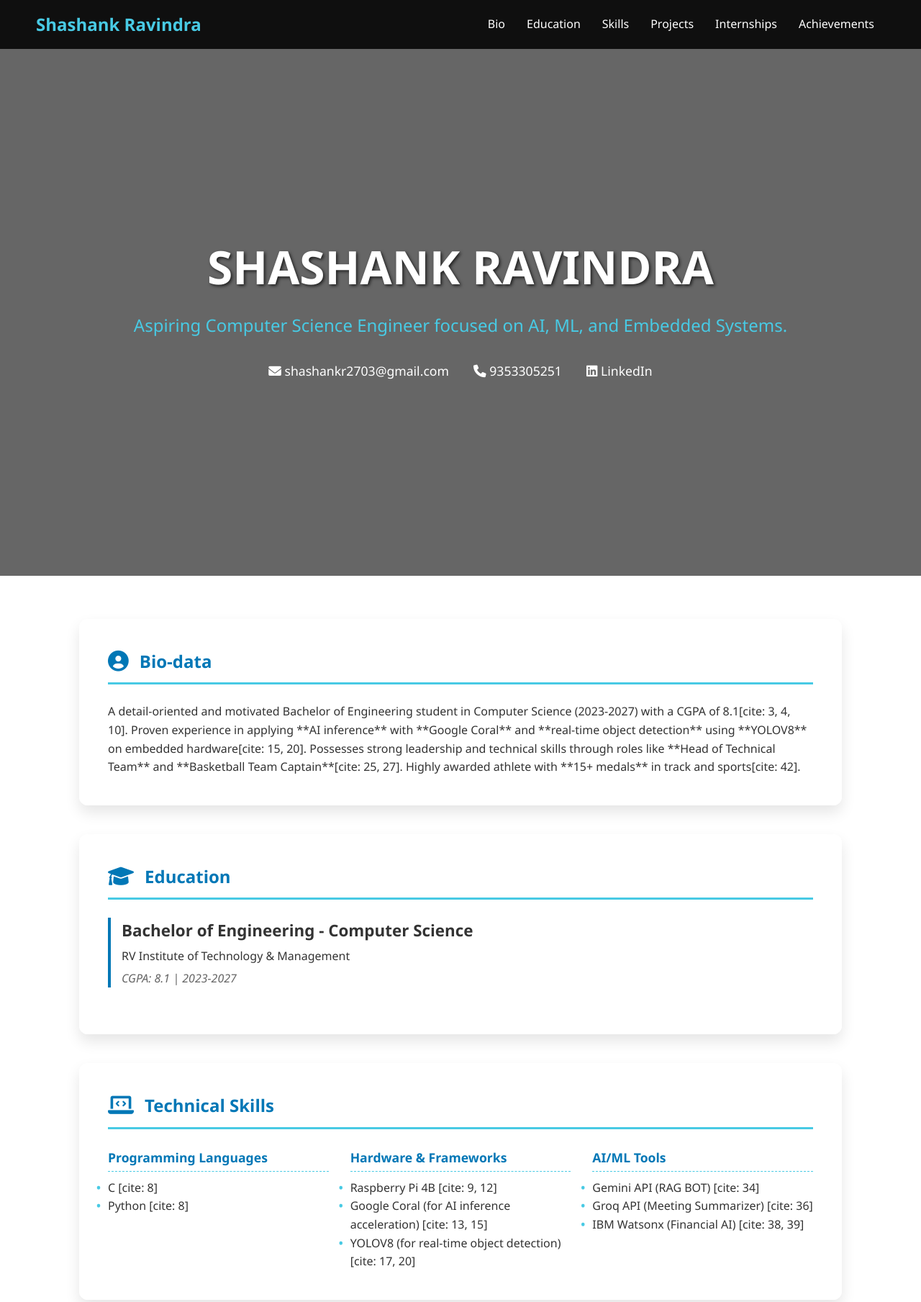
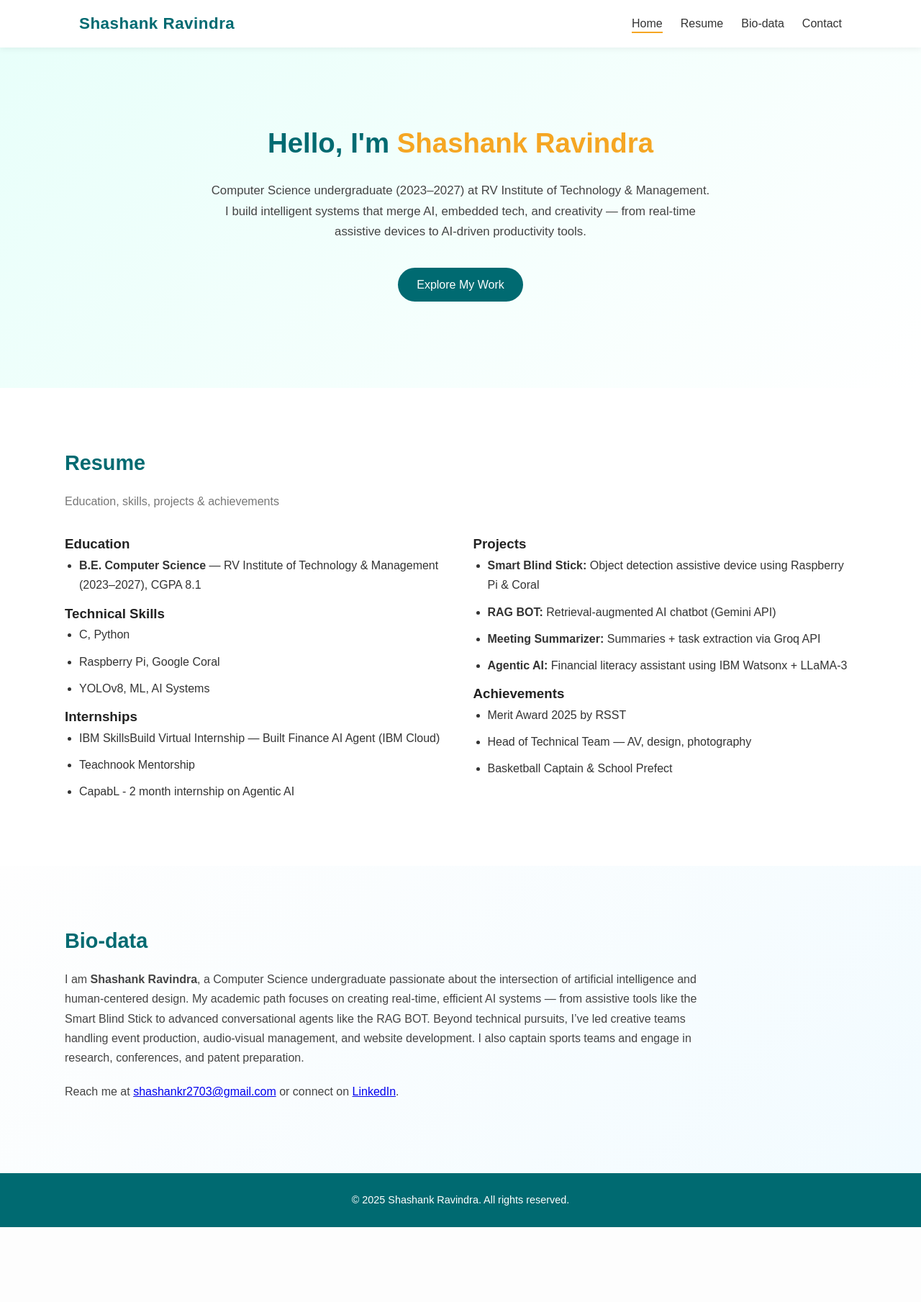
Before and after one commit to Shashank-git-05/shashank-portfolio, a plain HTML site: page index.html in a window 1280 px wide. Shown: the top 1809 px of the page at 72% size. After the commit the page ends 1705 px from the top, so only its background shows below. Drawn offline with Linux system fonts and the light colour scheme.

Commit message:
index.html

```diff
--- a/index.html
+++ b/index.html
@@ -1,146 +1,245 @@
 <!DOCTYPE html>
 <html lang="en">
 <head>
-    <meta charset="UTF-8">
-    <meta name="viewport" content="width=device-width, initial-scale=1.0">
-    <title>Shashank Ravindra - Portfolio</title>
-    <link rel="stylesheet" href="style.css">
-    <link rel="stylesheet" href="https://cdnjs.cloudflare.com/ajax/libs/font-awesome/6.0.0-beta3/css/all.min.css">
+<meta charset="UTF-8" />
+<meta name="viewport" content="width=device-width, initial-scale=1.0" />
+<title>Shashank Ravindra | Portfolio</title>
+
+<style>
+/* ---------- BASIC RESET ---------- */
+* { margin: 0; padding: 0; box-sizing: border-box; font-family: 'Poppins', sans-serif; }
+html { scroll-behavior: smooth; }
+body { background: #fdfdfd; color: #222; line-height: 1.7; overflow-x: hidden; }
+
+/* ---------- NAVBAR ---------- */
+header {
+  position: sticky; top: 0; z-index: 100;
+  background: rgba(255,255,255,0.9);
+  backdrop-filter: blur(10px);
+  box-shadow: 0 3px 8px rgba(0,0,0,0.05);
+}
+nav {
+  max-width: 1100px; margin: auto; padding: 14px 20px;
+  display: flex; justify-content: space-between; align-items: center;
+}
+nav h1 { font-size: 1.4rem; color: #006a71; letter-spacing: 0.5px; }
+nav ul { list-style: none; display: flex; gap: 25px; }
+nav ul a {
+  text-decoration: none; color: #333; font-weight: 500; position: relative;
+  transition: all 0.3s ease;
+}
+nav ul a:hover { color: #006a71; }
+nav ul a.active::after {
+  content: ''; position: absolute; left: 0; bottom: -5px;
+  width: 100%; height: 2px; background: #f5a623;
+}
+
+/* ---------- HERO ---------- */
+.hero {
+  background: linear-gradient(135deg, #e8fffa, #ffffff);
+  padding: 100px 20px 120px; text-align: center;
+}
+.hero h2 {
+  font-size: 2.4rem; color: #006a71;
+  animation: fadeIn 1s ease forwards;
+}
+.hero span { color: #f5a623; }
+.hero p {
+  max-width: 700px; margin: 20px auto 35px;
+  color: #444; font-size: 1.05rem;
+}
+.btn {
+  display: inline-block; padding: 10px 26px;
+  background: #006a71; color: white; text-decoration: none;
+  border-radius: 30px; font-weight: 500;
+  transition: all 0.3s ease;
+}
+.btn:hover { background: #f5a623; color: #003333; transform: translateY(-3px); }
+
+/* ---------- SECTIONS ---------- */
+section {
+  padding: 80px 20px;
+}
+.container {
+  max-width: 1100px; margin: auto;
+}
+h2 {
+  font-size: 1.8rem; color: #006a71; margin-bottom: 15px;
+}
+.muted { color: #777; margin-bottom: 30px; }
+
+/* ---------- RESUME SECTION ---------- */
+.resume {
+  background: #ffffff;
+}
+.resume .grid {
+  display: grid; gap: 35px; grid-template-columns: repeat(auto-fit, minmax(320px, 1fr));
+}
+.resume ul { margin-left: 20px; }
+.resume li { margin-bottom: 10px; color: #333; }
+
+/* ---------- BIODATA ---------- */
+#biodata {
+  background: linear-gradient(135deg, #fefefe, #f2fbff);
+}
+#biodata p {
+  max-width: 900px; margin-bottom: 20px; color: #444;
+}
+
+/* ---------- CONTACT ---------- */
+#contact {
+  background: #ffffff;
+}
+form {
+  display: flex; flex-direction: column; gap: 15px;
+  max-width: 500px; margin: 0 auto; text-align: center;
+}
+input, textarea {
+  width: 100%; padding: 12px;
+  border: 1px solid #ccc; border-radius: 10px;
+  font-size: 1rem; transition: border-color 0.3s;
+}
+input:focus, textarea:focus { border-color: #006a71; outline: none; }
+button {
+  background: #006a71; color: #fff; border: none;
+  padding: 12px 25px; border-radius: 30px; cursor: pointer;
+  font-weight: 600; transition: all 0.3s ease;
+}
+button:hover { background: #f5a623; color: #003333; transform: translateY(-2px); }
+
+/* ---------- FOOTER ---------- */
+footer {
+  background: #006a71; color: white;
+  text-align: center; padding: 25px 10px; font-size: 0.9rem;
+}
+
+/* ---------- ANIMATIONS ---------- */
+@keyframes fadeIn {
+  from { opacity: 0; transform: translateY(20px); }
+  to { opacity: 1; transform: translateY(0); }
+}
+.reveal { opacity: 0; transform: translateY(40px); transition: all 0.8s ease; }
+.reveal.active { opacity: 1; transform: translateY(0); }
+
+/* ---------- RESPONSIVE ---------- */
+@media (max-width:700px) {
+  .hero h2 { font-size: 1.8rem; }
+  nav ul { gap: 15px; }
+}
+</style>
 </head>
+
 <body>
-
-    <header id="home">
+  <header>
     <nav>
-            <div class="logo">Shashank Ravindra</div>
+      <h1>Shashank Ravindra</h1>
       <ul>
-                <li><a href="#about">Bio</a></li>
-                <li><a href="#education">Education</a></li>
-                <li><a href="#skills">Skills</a></li>
-                <li><a href="#projects">Projects</a></li>
-                <li><a href="#experience">Internships</a></li>
-                <li><a href="#extra">Achievements</a></li>
+        <li><a href="#home" class="active">Home</a></li>
+        <li><a href="#resume">Resume</a></li>
+        <li><a href="#biodata">Bio-data</a></li>
+        <li><a href="#contact">Contact</a></li>
       </ul>
     </nav>
-        <div class="hero-content">
-            <h1>SHASHANK RAVINDRA</h1>
-            <p>Aspiring Computer Science Engineer focused on AI, ML, and Embedded Systems.</p>
-            <div class="contact-info">
-                <a href="mailto:shashankr2703@gmail.com"><i class="fas fa-envelope"></i> shashankr2703@gmail.com</a>
-                <a href="tel:+919353305251"><i class="fas fa-phone"></i> 9353305251</a>
-                <a href="https://linkedin.com/in/shashank-ravindra-20a0a230b" target="_blank"><i class="fab fa-linkedin"></i> LinkedIn</a>
-            </div>
-        </div>
   </header>
 
-    <main class="container">
-        <section id="about" class="card">
-            <h2><i class="fas fa-user-circle"></i> Bio-data</h2>
-            <p>A detail-oriented and motivated Bachelor of Engineering student in Computer Science (2023-2027) with a CGPA of 8.1[cite: 3, 4, 10]. Proven experience in applying **AI inference** with **Google Coral** and **real-time object detection** using **YOLOV8** on embedded hardware[cite: 15, 20]. Possesses strong leadership and technical skills through roles like **Head of Technical Team** and **Basketball Team Captain**[cite: 25, 27]. Highly awarded athlete with **15+ medals** in track and sports[cite: 42].</p>
+  <section id="home" class="hero reveal">
+    <h2>Hello, I'm <span>Shashank Ravindra</span></h2>
+    <p>
+      Computer Science undergraduate (2023–2027) at RV Institute of Technology & Management.
+      I build intelligent systems that merge AI, embedded tech, and creativity — from real-time
+      assistive devices to AI-driven productivity tools.
+    </p>
+    <a href="#resume" class="btn">Explore My Work</a>
   </section>
 
-        <section id="education" class="card">
-            <h2><i class="fas fa-graduation-cap"></i> Education</h2>
-            <div class="timeline-item">
-                <h3>Bachelor of Engineering - Computer Science</h3>
-                <p>RV Institute of Technology & Management</p>
-                <p class="details">CGPA: 8.1 | 2023-2027</p>
-            </div>
-        </section>
+  <section id="resume" class="resume reveal">
+    <div class="container">
+      <h2>Resume</h2>
+      <p class="muted">Education, skills, projects & achievements</p>
+      <div class="grid">
+        <div>
+          <h3>Education</h3>
+          <ul>
+            <li><strong>B.E. Computer Science</strong> — RV Institute of Technology & Management (2023–2027), CGPA 8.1</li>
+          </ul>
 
-        <section id="skills" class="card">
-            <h2><i class="fas fa-laptop-code"></i> Technical Skills</h2>
-            <div class="skills-grid">
-                <div class="skill-category">
-                    <h4>Programming Languages</h4>
+          <h3>Technical Skills</h3>
           <ul>
-                        <li>C [cite: 8]</li>
-                        <li>Python [cite: 8]</li>
+            <li>C, Python</li>
+            <li>Raspberry Pi, Google Coral</li>
+            <li>YOLOv8, ML, AI Systems</li>
+          </ul>
+
+          <h3>Internships</h3>
+          <ul>
+            <li>IBM SkillsBuild Virtual Internship — Built Finance AI Agent (IBM Cloud)</li>
+            <li>Teachnook Mentorship</li>
+	    <li>CapabL - 2 month internship on Agentic AI</li>
           </ul>
         </div>
-                <div class="skill-category">
-                    <h4>Hardware & Frameworks</h4>
+
+        <div>
+          <h3>Projects</h3>
           <ul>
-                        <li>Raspberry Pi 4B [cite: 9, 12]</li>
-                        <li>Google Coral (for AI inference acceleration) [cite: 13, 15]</li>
-                        <li>YOLOV8 (for real-time object detection) [cite: 17, 20]</li>
+            <li><strong>Smart Blind Stick:</strong> Object detection assistive device using Raspberry Pi & Coral</li>
+            <li><strong>RAG BOT:</strong> Retrieval-augmented AI chatbot (Gemini API)</li>
+            <li><strong>Meeting Summarizer:</strong> Summaries + task extraction via Groq API</li>
+            <li><strong>Agentic AI:</strong> Financial literacy assistant using IBM Watsonx + LLaMA-3</li>
+          </ul>
+
+          <h3>Achievements</h3>
+          <ul>
+            <li>Merit Award 2025 by RSST</li>
+            <li>Head of Technical Team — AV, design, photography</li>
+            <li>Basketball Captain & School Prefect</li>
           </ul>
         </div>
-                <div class="skill-category">
-                    <h4>AI/ML Tools</h4>
-                    <ul>
-                        <li>Gemini API (RAG BOT) [cite: 34]</li>
-                        <li>Groq API (Meeting Summarizer) [cite: 36]</li>
-                        <li>IBM Watsonx (Financial AI) [cite: 38, 39]</li>
-                    </ul>
       </div>
     </div>
   </section>
 
-        <section id="projects" class="card">
-            <h2><i class="fas fa-tools"></i> Key Projects</h2>
-
-            <div class="project-item">
-                <h3>Smart Blind Stick for the Visually Impaired</h3>
-                <p>Developed a real-time mobility assistance prototype using **Raspberry Pi, Google Coral USB Accelerator, and YOLOV8-nano** for object detection[cite: 31]. Customized COCO dataset and converted valid detections into audio cues for navigation and position identification[cite: 32].</p>
-            </div>
-
-            <div class="project-item">
-                <h3>RAG BOT</h3>
-                <p>Developed a **Retrieval-Augmented Generation system** leveraging the **Gemini API** to generate context-aware responses by combining uploaded document knowledge with AI reasoning[cite: 34].</p>
-            </div>
-
-            <div class="project-item">
-                <h3>Agentic AI for Financial Literacy Using IBM Watsonx</h3>
-                <p>Built a financial literacy AI on **IBM Watsonx AI** using the **LLAMA-3-70B-Instruct model** to provide responses based on Indian financial regulations, deployed on IBM cloud[cite: 39, 40].</p>
-            </div>
-
-            <div class="project-item">
-                <h3>Meeting Summarizer AI Agent</h3>
-                <p>An AI system that converts meeting notes into structured outputs (summaries, key decisions, actionable tasks) using the **Groq API**[cite: 36].</p>
+  <section id="biodata" class="reveal">
+    <div class="container">
+      <h2>Bio-data</h2>
+      <p>
+        I am <strong>Shashank Ravindra</strong>, a Computer Science undergraduate passionate about the intersection
+        of artificial intelligence and human-centered design. My academic path focuses on creating real-time,
+        efficient AI systems — from assistive tools like the Smart Blind Stick to advanced conversational agents
+        like the RAG BOT. Beyond technical pursuits, I’ve led creative teams handling event production,
+        audio-visual management, and website development. I also captain sports teams and engage in research,
+        conferences, and patent preparation.
+      </p>
+      <p>
+        Reach me at <a href="mailto:shashankr2703@gmail.com">shashankr2703@gmail.com</a> or connect on
+        <a href="https://linkedin.com/in/shashank-ravindra-20a0a230b" target="_blank">LinkedIn</a>.
+      </p>
     </div>
   </section>
 
-        <section id="experience" class="card">
-            <h2><i class="fas fa-briefcase"></i> Internships & Programs</h2>
-            <div class="timeline-item">
-                <h3>IBM SkillsBuild Virtual Internship</h3>
-                <p>Gained hands-on experience with **IBM Cloud** and developed a **Finance AI Agent**[cite: 49].</p>
-            </div>
-            <div class="timeline-item">
-                <h3>Mentorship Program (Teachnook)</h3>
-                <p>Completed an internship program focused on **machine learning** in association with Teachnook[cite: 51].</p>
-            </div>
-        </section>
 
-        <section id="extra" class="card">
-            <h2><i class="fas fa-trophy"></i> Extracurricular & Research</h2>
-            <div class="grid-2-col">
-                <div>
-                    <h3><i class="fas fa-flask"></i> Research & Publications</h3>
-                    <ul>
-                        <li>**Paper Publication (2024):** Published "Review on YOLO-Based Mobility Assistance Systems for the Visually Impaired"[cite: 57].</li>
-                        <li>**Conference Presentation (2024):** Presented the same review at the International Conference on Recent Trends in Computing and Communication Technologies[cite: 62].</li>
-                        <li>**Patent in Preparation:** Preparing to file a **Utility Patent** for the Smart Blind Stick[cite: 64].</li>
-                    </ul>
-                </div>
-                <div>
-                    <h3><i class="fas fa-medal"></i> Achievements & Leadership</h3>
-                    <ul>
-                        <li>**Merit-2025 Award:** Awarded for notable achievement in research and presentation by RSST at RVITM[cite: 23, 24].</li>
-                        <li>**Head of Technical Team:** Oversaw audio-video editing, design, photography, and event audio-lighting[cite: 25].</li>
-                        <li>**Basketball Team Captain:** Led the college team in multiple tournaments[cite: 27].</li>
-                        <li>**Athletic Excellence:** Secured **15+ medals** in track events and sports[cite: 42].</li>
-                    </ul>
-                </div>
-            </div>
-        </section>
-
-    </main>
 
   <footer>
-        <p>&copy; 2025 Shashank Ravindra. Designed for professional use.</p>
+    © 2025 Shashank Ravindra. All rights reserved.
   </footer>
 
-    <script src="script.js"></script>
+<script>
+// ---------- Reveal Animation ----------
+window.addEventListener("scroll", () => {
+  document.querySelectorAll(".reveal").forEach((el) => {
+    const top = el.getBoundingClientRect().top;
+    const windowHeight = window.innerHeight;
+    if (top < windowHeight - 100) el.classList.add("active");
+  });
+});
+
+// ---------- Contact Form ----------
+document.getElementById("contactForm").addEventListener("submit", (e) => {
+  e.preventDefault();
+  const name = document.getElementById("name").value.trim();
+  const email = document.getElementById("email").value.trim();
+  const msg = document.getElementById("message").value.trim();
+  window.location.href = `mailto:shashankr2703@gmail.com?subject=Message from ${encodeURIComponent(name)}&body=From: ${email}%0D%0A%0D%0A${encodeURIComponent(msg)}`;
+});
+</script>
 </body>
 </html>
```
Lines whose indentation alone changed are shown as unchanged.
